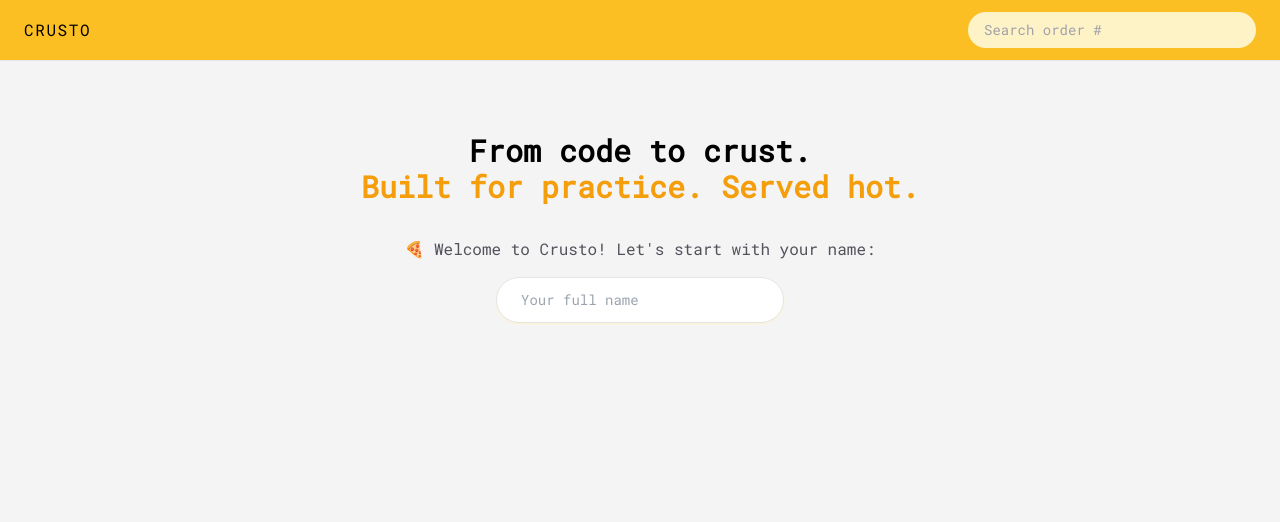
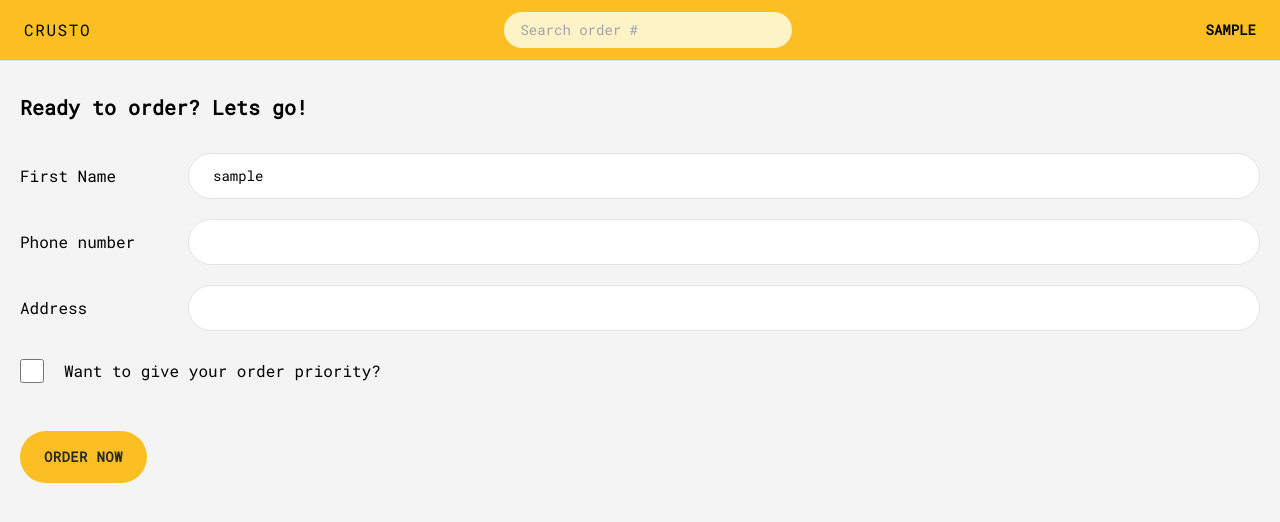
Before and after one commit to adityagrover111/crusto, a React (Vite) app: page /order/new in a window 1280 px wide. Before the commit this address led to /. Shown: the top 522 px of the page. Built offline with nearby package versions, Linux system fonts and the light colour scheme; sample sign-in values are in the browser's storage.

Commit message:
enhancement:added toasters

```diff
--- a/package.json
+++ b/package.json
@@ -13,6 +13,7 @@
         "@reduxjs/toolkit": "^2.8.2",
         "react": "^18.2.0",
         "react-dom": "^18.2.0",
+        "react-hot-toast": "^2.5.2",
         "react-redux": "^9.2.0",
         "react-router-dom": "^6.30.1"
     },
--- a/src/features/cart/cartSlice.js
+++ b/src/features/cart/cartSlice.js
@@ -1,4 +1,5 @@
 import { createSlice } from '@reduxjs/toolkit'
+import toast from 'react-hot-toast'
 
 const initialState = {
     cart: [],
@@ -11,12 +12,14 @@ const cartSlice = createSlice({
         addItem(state, action) {
             //payload=newItem
             state.cart.push(action.payload)
+            toast.success('Pizza added to cart! 🍕')
         },
         deleteItem(state, action) {
             //payload=id
             state.cart = state.cart.filter(
                 (item) => item.pizzaId !== action.payload
             )
+            toast('Pizza removed from cart.')
         },
         increaseItemQuantity(state, action) {
             //payload=pizza id
@@ -38,6 +41,7 @@ const cartSlice = createSlice({
         },
         clearCart(state) {
             state.cart = []
+            toast.error('Cart cleared!')
         },
     },
 })
--- a/src/features/user/CreateUser.jsx
+++ b/src/features/user/CreateUser.jsx
@@ -3,6 +3,7 @@ import Button from '../../ui/Button'
 import { useNavigate } from 'react-router-dom'
 import { useDispatch } from 'react-redux'
 import { updateName } from './userSlice'
+import toast from 'react-hot-toast'
 
 function CreateUser() {
     const navigate = useNavigate()
@@ -12,7 +13,9 @@ function CreateUser() {
     function handleSubmit(e) {
         e.preventDefault()
         if (!username) return
-        dispatch(updateName(username)).then(navigate('/menu'))
+        dispatch(updateName(username))
+        toast.success(`Welcome, ${username}`)
+        navigate('/menu')
     }
 
     return (
--- a/src/features/user/ProtectedRoute.jsx
+++ b/src/features/user/ProtectedRoute.jsx
@@ -1,11 +1,22 @@
+import { useEffect, useRef } from 'react'
 import { useSelector } from 'react-redux'
 import { Navigate } from 'react-router-dom'
+import toast from 'react-hot-toast'
 
 function ProtectedRoute({ children }) {
     const username = useSelector((state) => state.user.username)
+    const hasShownToast = useRef(false)
+
+    useEffect(() => {
+        if (!username && !hasShownToast.current) {
+            toast.error('Enter name to continue')
+            hasShownToast.current = true
+        }
+    }, [username])
 
     if (!username) return <Navigate to="/" replace />
-    return <>{children}</>
+
+    return children
 }
 
 export default ProtectedRoute
--- a/src/features/user/userSlice.js
+++ b/src/features/user/userSlice.js
@@ -21,7 +21,9 @@ import { createSlice } from '@reduxjs/toolkit'
 //     return { position, address }
 // }
 
-const initialState = { username: '' }
+const initialState = {
+    username: sessionStorage.getItem('username') || '',
+}
 
 const userSlice = createSlice({
     name: 'user',
@@ -29,6 +31,7 @@ const userSlice = createSlice({
     reducers: {
         updateName(state, action) {
             state.username = action.payload
+            sessionStorage.setItem('username', action.payload)
         },
     },
 })
--- a/src/services/apiRestaurant.js
+++ b/src/services/apiRestaurant.js
@@ -1,21 +1,27 @@
-const API_URL = 'https://react-fast-pizza-api.jonas.io/api';
+import toast from 'react-hot-toast'
+
+const API_URL = 'https://react-fast-pizza-api.jonas.io/api'
 
 export async function getMenu() {
-  const res = await fetch(`${API_URL}/menu`);
+    const res = await fetch(`${API_URL}/menu`)
 
     // fetch won't throw error on 400 errors (e.g. when URL is wrong), so we need to do it manually. This will then go into the catch block, where the message is set
-  if (!res.ok) throw Error('Failed getting menu');
+    if (!res.ok) throw Error('Failed getting menu')
 
-  const { data } = await res.json();
-  return data;
+    const { data } = await res.json()
+    return data
 }
 
 export async function getOrder(id) {
-  const res = await fetch(`${API_URL}/order/${id}`);
-  if (!res.ok) throw Error(`Couldn't find order #${id}`);
+    const res = await fetch(`${API_URL}/order/${id}`)
+    if (!res.ok) {
+        toast.error(`Order #${id} doesnt exist`)
+        throw Error(`Couldn't find order #${id}`)
+    }
 
-  const { data } = await res.json();
-  return data;
+    const { data } = await res.json()
+
+    return data
 }
 
 export async function createOrder(newOrder) {
@@ -26,13 +32,16 @@ export async function createOrder(newOrder) {
             headers: {
                 'Content-Type': 'application/json',
             },
-    });
+        })
 
-    if (!res.ok) throw Error();
-    const { data } = await res.json();
-    return data;
+        if (!res.ok) throw Error()
+        toast.success('Your pizza is on the way! 🚀', {
+            icon: '🧾', // or keep 🍕
+        })
+        const { data } = await res.json()
+        return data
     } catch {
-    throw Error('Failed creating your order');
+        throw Error('Failed creating your order')
     }
 }
 
@@ -44,11 +53,11 @@ export async function updateOrder(id, updateObj) {
             headers: {
                 'Content-Type': 'application/json',
             },
-    });
+        })
 
-    if (!res.ok) throw Error();
+        if (!res.ok) throw Error()
         // We don't need the data, so we don't return anything
     } catch (err) {
-    throw Error('Failed updating your order');
+        throw Error('Failed updating your order')
     }
 }
--- a/src/ui/AppLayout.jsx
+++ b/src/ui/AppLayout.jsx
@@ -2,6 +2,7 @@ import { Outlet, useNavigation } from 'react-router-dom'
 import CartOverview from '../features/cart/CartOverview'
 import Header from './Header'
 import Loader from './Loader'
+import { Toaster } from 'react-hot-toast'
 
 function AppLayout() {
     const navigation = useNavigation()
@@ -10,6 +11,37 @@ function AppLayout() {
     return (
         <div className="grid h-screen grid-rows-[auto_1fr_auto] overflow-hidden">
             {isLoading && <Loader />}
+            <Toaster
+                position={
+                    window.innerWidth < 640 ? 'bottom-center' : 'top-right'
+                }
+                containerStyle={
+                    window.innerWidth < 640 ? { bottom: '5.5rem' } : {}
+                }
+                toastOptions={{
+                    duration: 1000,
+                    style: {
+                        background: '#27272a',
+                        color: '#fbbf24',
+                        borderRadius:
+                            window.innerWidth < 640 ? '0.5rem' : '0.75rem',
+                        fontSize: window.innerWidth < 640 ? '0.875rem' : '1rem',
+                    },
+                    success: {
+                        iconTheme: {
+                            primary: '#f59e0b',
+                            secondary: '#27272a',
+                        },
+                    },
+                    error: {
+                        iconTheme: {
+                            primary: '#ef4444',
+                            secondary: '#27272a',
+                        },
+                    },
+                }}
+            />
+
             <Header />
             <main className="mx-1 max-w-full overflow-y-auto py-2">
                 <Outlet />
```
Also changed, not shown: 1 other file (tests, documents, lock files or other folders). Lines whose indentation alone changed are shown as unchanged.
